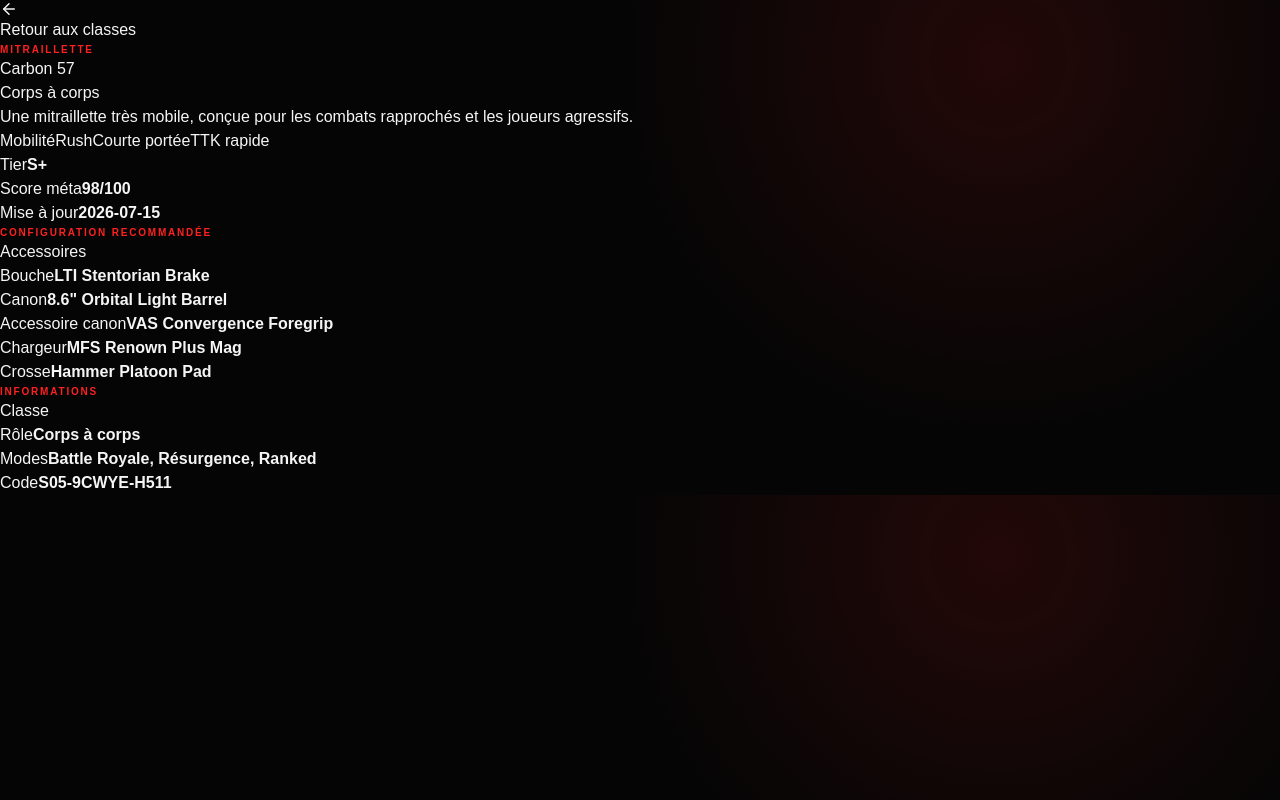
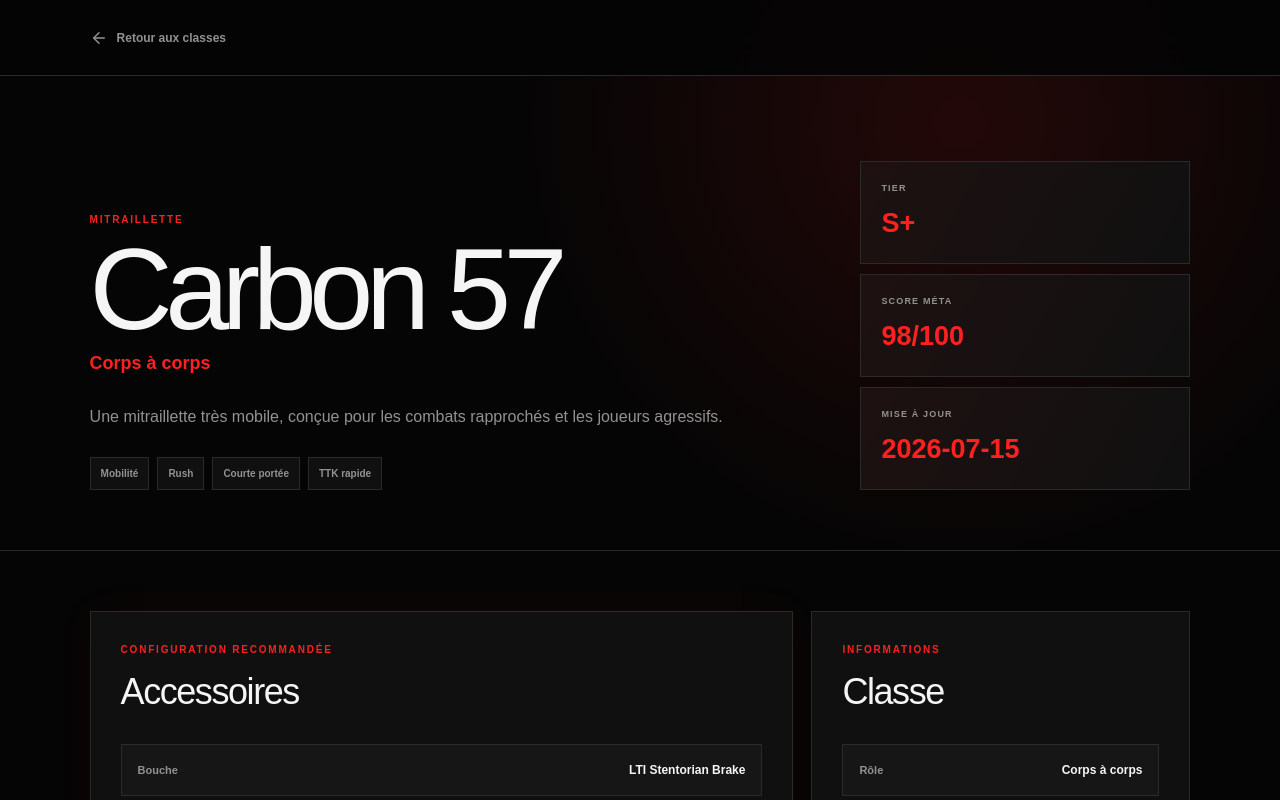
Before and after one commit to Yannou113/EliteLoadout-V2, a Next.js app: page /weapons/carbon-57 in a window 1280 px wide. Shown: the top 800 px of the page. Built offline with nearby package versions, Linux system fonts and the light colour scheme.

Commit message:
Add styles for weapon detail pages

```diff
--- a/app/globals.css
+++ b/app/globals.css
@@ -614,3 +614,253 @@ footer {
     gap: 18px;
   }
 }
+/* =========================================================
+   PAGES DE DÉTAIL DES ARMES
+   ========================================================= */
+
+.weapon-page {
+  min-height: 100vh;
+  padding-bottom: 90px;
+  background:
+    radial-gradient(
+      circle at 75% 10%,
+      rgba(255, 32, 32, 0.12),
+      transparent 28rem
+    ),
+    var(--background);
+}
+
+.weapon-page-header {
+  min-height: 76px;
+  padding: 0 7vw;
+  display: flex;
+  align-items: center;
+  border-bottom: 1px solid var(--line);
+  background: rgba(5, 5, 5, 0.9);
+  backdrop-filter: blur(16px);
+}
+
+.back-link {
+  display: inline-flex;
+  align-items: center;
+  gap: 9px;
+  color: var(--muted);
+  font-size: 12px;
+  font-weight: 800;
+  transition:
+    color 180ms ease,
+    transform 180ms ease;
+}
+
+.back-link:hover {
+  color: var(--accent);
+  transform: translateX(-3px);
+}
+
+.weapon-detail-hero {
+  padding: 85px 7vw 60px;
+  display: grid;
+  grid-template-columns: minmax(0, 1fr) 330px;
+  gap: 70px;
+  align-items: end;
+  border-bottom: 1px solid var(--line);
+}
+
+.weapon-detail-hero h1 {
+  margin: 12px 0 10px;
+  font-size: clamp(64px, 9vw, 118px);
+  line-height: 0.88;
+  letter-spacing: -0.065em;
+}
+
+.weapon-role {
+  margin: 0;
+  color: var(--accent);
+  font-size: 18px;
+  font-weight: 900;
+}
+
+.weapon-description {
+  max-width: 760px;
+  margin: 26px 0;
+  color: var(--muted);
+  font-size: 16px;
+  line-height: 1.75;
+}
+
+.weapon-tags-large {
+  display: flex;
+  flex-wrap: wrap;
+  gap: 8px;
+}
+
+.weapon-tags-large span {
+  padding: 8px 10px;
+  color: var(--muted);
+  border: 1px solid var(--line);
+  background: var(--panel);
+  font-size: 10px;
+  font-weight: 750;
+}
+
+.weapon-ranking-panel {
+  display: grid;
+  gap: 10px;
+}
+
+.weapon-ranking-panel div {
+  padding: 20px;
+  border: 1px solid var(--line);
+  background:
+    linear-gradient(
+      120deg,
+      rgba(255, 32, 32, 0.06),
+      transparent
+    ),
+    var(--panel);
+}
+
+.weapon-ranking-panel span {
+  display: block;
+  margin-bottom: 7px;
+  color: var(--muted);
+  font-size: 9px;
+  font-weight: 900;
+  letter-spacing: 0.13em;
+  text-transform: uppercase;
+}
+
+.weapon-ranking-panel strong {
+  color: var(--accent);
+  font-size: 27px;
+}
+
+.weapon-detail-grid {
+  padding: 60px 7vw;
+  display: grid;
+  grid-template-columns:
+    minmax(0, 1.3fr)
+    minmax(300px, 0.7fr);
+  gap: 18px;
+}
+
+.attachments-panel,
+.weapon-info-panel {
+  padding: 30px;
+  border: 1px solid var(--line);
+  background: var(--panel);
+}
+
+.attachments-panel {
+  box-shadow: 0 0 35px rgba(255, 32, 32, 0.05);
+}
+
+.panel-heading h2 {
+  margin: 8px 0 25px;
+  font-size: 36px;
+  letter-spacing: -0.04em;
+}
+
+.attachments-list {
+  display: grid;
+  gap: 10px;
+}
+
+.attachment-row,
+.weapon-info-row {
+  padding: 16px;
+  display: flex;
+  justify-content: space-between;
+  align-items: center;
+  gap: 20px;
+  border: 1px solid var(--line);
+  background: var(--panel-soft);
+  transition:
+    border-color 180ms ease,
+    transform 180ms ease,
+    box-shadow 180ms ease;
+}
+
+.attachment-row:hover {
+  border-color: var(--accent);
+  transform: translateX(4px);
+  box-shadow: 0 0 20px rgba(255, 32, 32, 0.09);
+}
+
+.attachment-row span,
+.weapon-info-row span {
+  color: var(--muted);
+  font-size: 11px;
+  font-weight: 700;
+}
+
+.attachment-row strong,
+.weapon-info-row strong {
+  color: var(--text);
+  text-align: right;
+  font-size: 12px;
+}
+
+.weapon-info-panel {
+  align-self: start;
+}
+
+.weapon-info-row {
+  margin-bottom: 9px;
+}
+
+.weapon-info-row strong {
+  max-width: 65%;
+}
+
+.weapon-code-button {
+  width: 100%;
+  margin-top: 14px;
+}
+
+@media (max-width: 900px) {
+  .weapon-detail-hero,
+  .weapon-detail-grid {
+    grid-template-columns: 1fr;
+  }
+
+  .weapon-detail-hero {
+    gap: 40px;
+  }
+}
+
+@media (max-width: 620px) {
+  .weapon-page-header {
+    padding: 0 6vw;
+  }
+
+  .weapon-detail-hero {
+    padding: 55px 6vw 42px;
+  }
+
+  .weapon-detail-hero h1 {
+    font-size: 58px;
+  }
+
+  .weapon-detail-grid {
+    padding: 42px 6vw;
+  }
+
+  .attachments-panel,
+  .weapon-info-panel {
+    padding: 22px;
+  }
+
+  .attachment-row,
+  .weapon-info-row {
+    align-items: flex-start;
+    flex-direction: column;
+    gap: 8px;
+  }
+
+  .attachment-row strong,
+  .weapon-info-row strong {
+    max-width: 100%;
+    text-align: left;
+  }
+}
```
